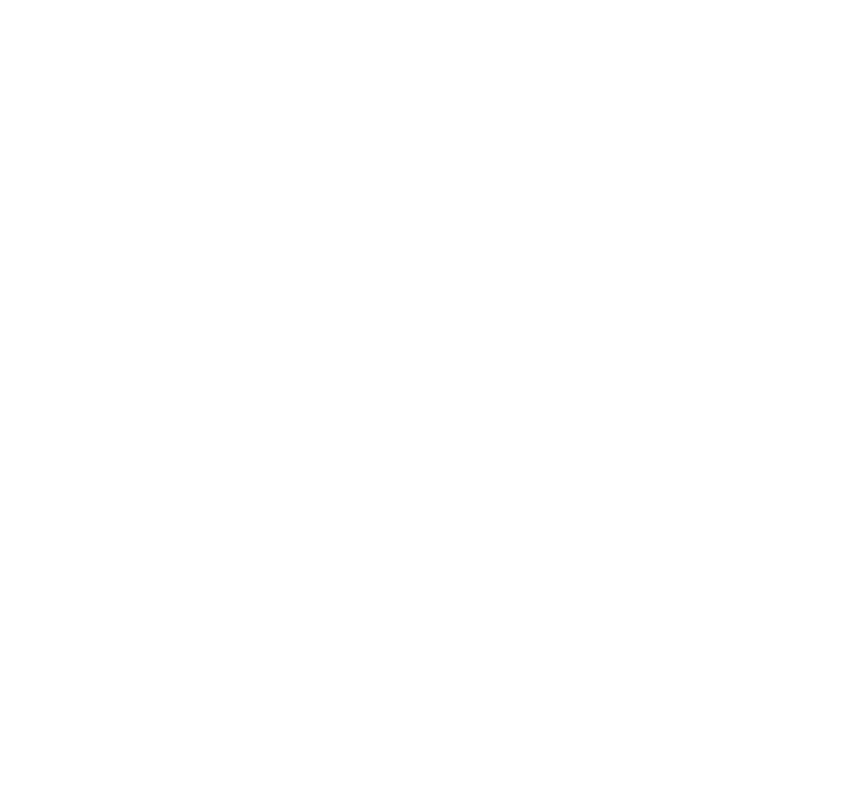
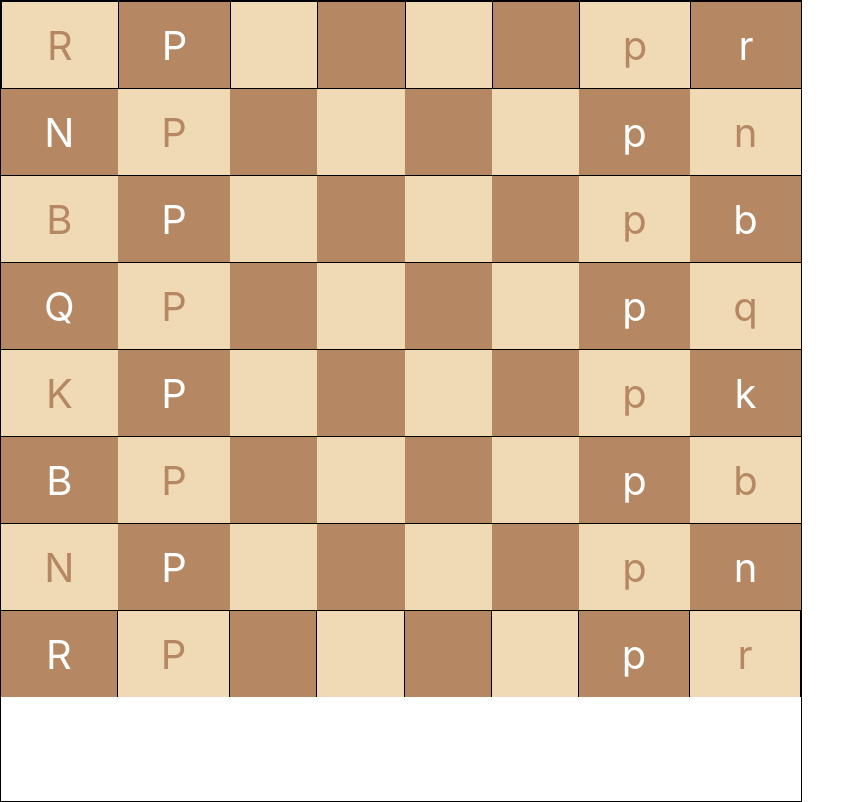
Before and after one commit to VinayChaurasiyaA/chess, a React (Create React App) app in the folder chess/: page /room/1 in a window 1280 px wide. Before the commit this address had no page. Shown: the whole page, without its empty margins (0-864 px from the left). Built offline with nearby package versions, Linux system fonts and the light colour scheme.

Commit message:
chess board and it's design

```diff
--- a/chess/src/App.js
+++ b/chess/src/App.js
@@ -4,6 +4,7 @@
 import Login from "./components/Login";
 import Signup from "./components/Signup";
 import Home from "./components/Home";
+import Room from "./components/Room";
 
 function App() {
   return (
@@ -13,6 +14,7 @@
         <Route path="/login" element={<Login />} />
         <Route path="/signup" element={<Signup />} />
         <Route path="/home" element={<Home />} />
+        <Route path="/room/:id" element={<Room/>} />
       </Routes>
     </Router>
   );
--- /dev/null
+++ b/chess/src/components/Room.jsx
@@ -0,0 +1,49 @@
+import React, { useState } from "react";
+
+import "../styles/room.css";
+function Room() {
+  const [boardState, setBoardState] = useState([
+    ["R", "N", "B", "Q", "K", "B", "N", "R"],
+    ["P", "P", "P", "P", "P", "P", "P", "P"],
+    ["", "", "", "", "", "", "", ""],
+    ["", "", "", "", "", "", "", ""],
+    ["", "", "", "", "", "", "", ""],
+    ["", "", "", "", "", "", "", ""],
+    ["p", "p", "p", "p", "p", "p", "p", "p"],
+    ["r", "n", "b", "q", "k", "b", "n", "r"],
+  ]);
+
+  function handleClick(row, col) {
+    // handle piece movement logic here
+    console.log(`Square clicked: (${row}, ${col})`);
+  }
+
+  const renderSquare = (row, col) => {
+    const isDarkSquare = (row + col) % 2 === 1;
+    const piece = boardState[row][col];
+    const classNames = `square ${isDarkSquare ? "dark" : "light"}`;
+
+    return (
+      <div key={`${row}${col}`} className={classNames} onClick={() => handleClick(row, col)}>
+        {piece}
+      </div>
+    );
+  };
+
+  const renderRow = (row) => {
+    const rowSquares = [];
+    for (let col = 0; col < 8; col++) {
+      rowSquares.push(renderSquare(row, col));
+    }
+    return <div key={row}>{rowSquares}</div>;
+  };
+
+  const rows = [];
+  for (let row = 0; row < 8; row++) {
+    rows.push(renderRow(row));
+  }
+
+  return <div className="board">{rows}</div>;
+}
+
+export default Room;
--- /dev/null
+++ b/chess/src/styles/room.css
@@ -0,0 +1,58 @@
+.board {
+  display: flex;
+  flex-direction: column;
+  border: 1px solid black;
+  width: 100vh;
+  height: 100vh;
+  position: relative;
+  flex-wrap: wrap; /* Add this property */
+}
+
+.square {
+  width: 12;
+  height: 86px;
+  display: flex;
+  justify-content: center;
+  align-items: center;
+  font-size: 40px;
+  position: relative;
+}
+
+.dark {
+  background-color: #b58863;
+  color: white;
+}
+
+.light {
+  background-color: #f0d9b5;
+  color: #b58863;
+}
+
+/* Add borders to top and left sides of each square */
+.square:nth-child(-n + 8) {
+  border-top: 1px solid black;
+}
+
+.square:nth-child(8n + 1) {
+  border-left: 1px solid black;
+}
+
+/* Add border to bottom of board */
+.square:nth-child(n + 57) {
+  border-bottom: 1px solid black;
+}
+
+/* Add border to right of board */
+.square:nth-child(8n) {
+  border-right: 1px solid black;
+}
+.letter {
+  position: absolute;
+  bottom: -10px; /* Adjust this value to change the vertical position of the letters */
+  left: 0;
+  width: 100%;
+  font-size: 20px; /* Adjust this value to change the size of the letters */
+  text-align: center;
+  white-space: nowrap; /* Add this property */
+  transform: rotate(180deg);
+}
```
